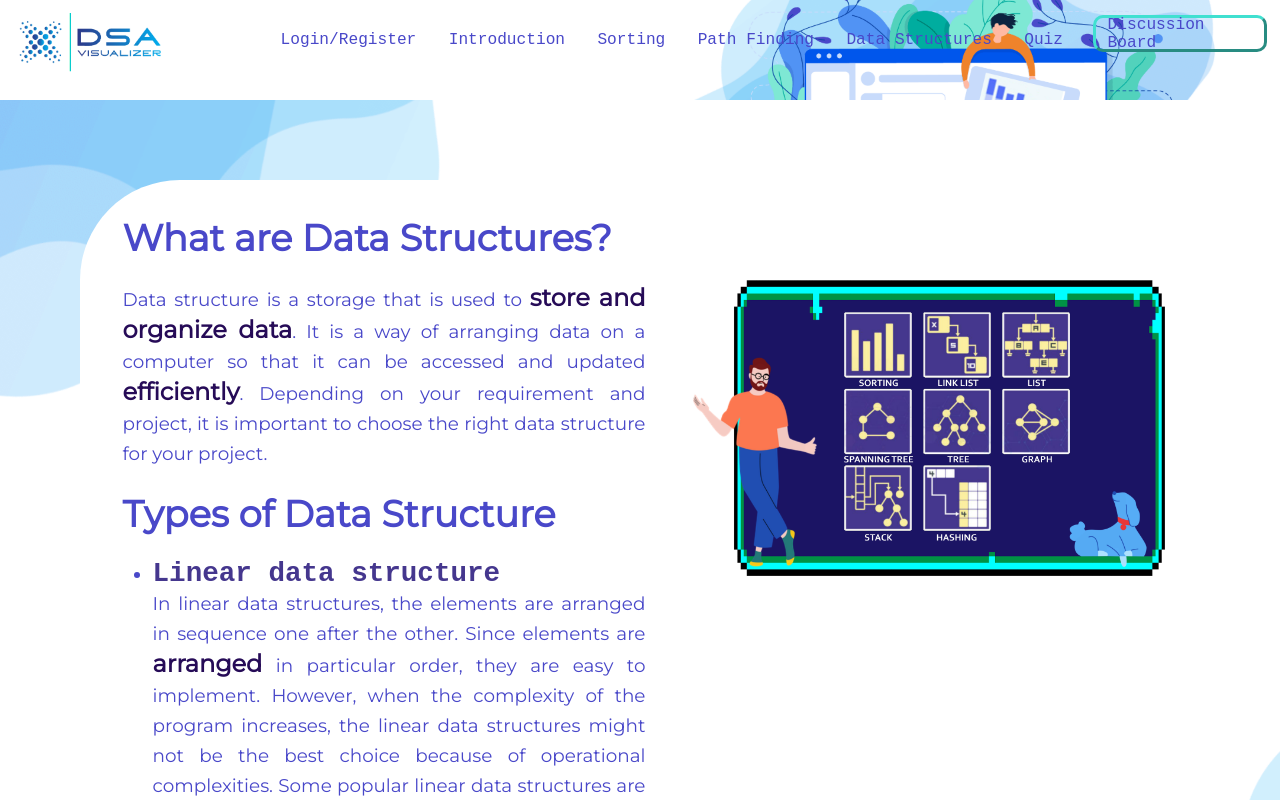
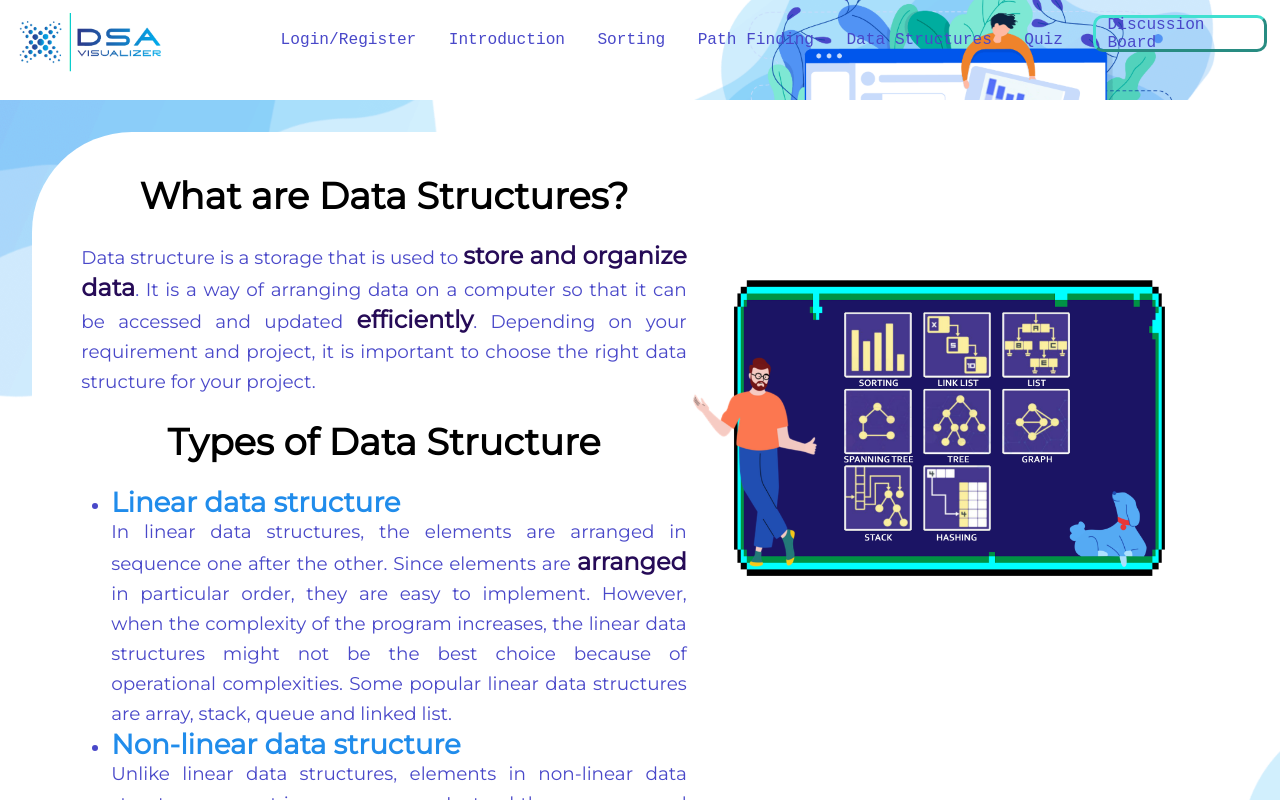
Before and after one commit to Jordiak/Visualizer, a React (Create React App) app in the folder client/: page /information in a window 1280 px wide. Shown: the top 800 px of the page. Built offline with nearby package versions, Linux system fonts and the light colour scheme.

Commit message:
fixed info page

```diff
--- a/client/src/App.css
+++ b/client/src/App.css
@@ -3,6 +3,7 @@
   box-sizing: border-box;
   margin: 0;
   padding: 0;
+  font-family: "Montserrat", sans-serif;
 }
 
 .log_h1 {
@@ -148,7 +149,7 @@
 .InformationBox1 h1{
   font-weight: semibold;
   font-family: "Montserrat", sans-serif;
-  color:rgb(73,72,201);
+  color:black;
 }
 
 .InformationBox2 {
@@ -194,12 +195,13 @@
 
 h1 {
   color:rgb(27,20,100);
-  font-family: monospace;
-  font-weight: bold;
+  font-family: "Montserrat", sans-serif;
+  font-weight:bolder;
+  text-align: center;
 }
 h2 {
-  color: rgb(69,55,142);
-  font-family: monospace;
+  color:  #208ceb;
+  font-family: "Montserrat", sans-serif;
   font-weight: bold;
 }
 
@@ -261,7 +263,7 @@ h2 {
   width: 60%;
   float: left;
   color:rgb(73,72,201);
-  padding: 5rem;
+  padding: 2rem;
   font-size: 1.15rem;
   /* background-image: url("../src/components/images/bluebox.png"); */
   text-align: justify;
--- a/client/src/components/AVL_Tree/AVL.js
+++ b/client/src/components/AVL_Tree/AVL.js
@@ -191,6 +191,7 @@ class AVL extends Component {
     const hasRootNode = this.state.tree.root;
     return (
       <div className="AVLdiv">
+        <h1>AVL TREE</h1>
         <div id="AVL">
 
           <div id="basic-actions">
```
